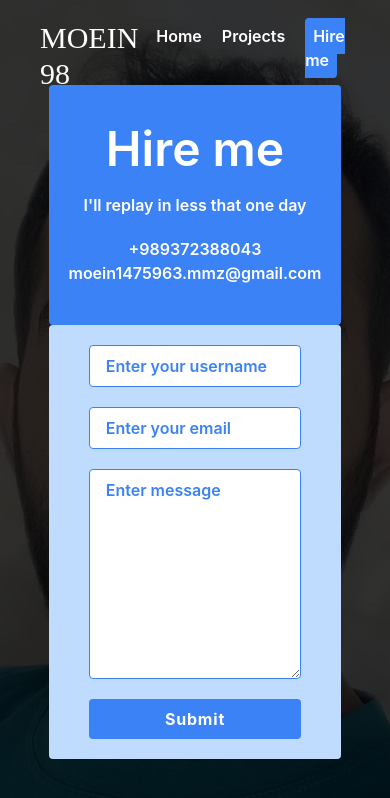
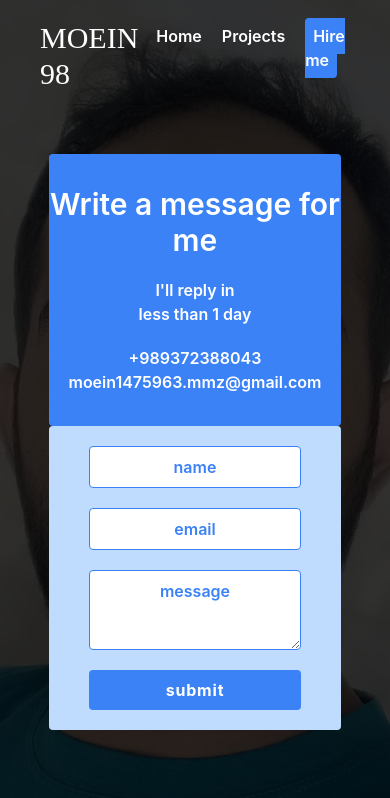
Before and after one commit to m-moein98/portfolio, a React (Create React App) app: page /hire in a window 390 px wide. Shown: the top 798 px of the page. Built offline with nearby package versions, Linux system fonts and the light colour scheme.

Commit message:
'size fix for responsive view'

```diff
--- a/src/components/Hire.js
+++ b/src/components/Hire.js
@@ -1,16 +1,18 @@
 import React from 'react'
+import is_iranian from "../region_check";
 
 const Hire = () => {
+  if(is_iranian){
     return (
-        <section className="showcase">
+      <section className="showcase sm:h-2/4">
       <div className="overlay flex flex-col items-center justify-center">
-          <div className="flex flex-col w-9/12 lg:w-auto lg:flex-row">
-            <div className="bg-blue-500 py-10 rounded lg:px-5 lg:pt-32">
-              <h2 className="text-white text-center text-5xl font-semibold mb-5 lg:text-7xl">
-                Hire me
+        <div className="flex flex-col w-9/12 lg:w-auto lg:flex-row pt-10">
+          <div className="bg-blue-500 py-8 rounded lg:px-5 lg:pt-16 sm:pt-1">
+            <h2 className="text-white text-center text-4xl font-semibold mb-5 lg:text-6xl">
+              برای من پیام بزار
             </h2>
-              <p className="text-white text-center text-md font-semibold mb-5 lg:text-4xl">
-                I'll replay in less that one day
+            <p className="text-white text-center text-md font-semibold mb-5 lg:text-4xl sm:text-base">
+              توی کمتر از یک روز<br/> باهاتون تماس میگیرم
             </p>
             <div className="text-white text-center font-semibold lg:text-1xl">
               <p>
@@ -29,32 +31,32 @@ const Hire = () => {
           >
             <input
               type="text"
-                name="username"
-                id="username"
-                placeholder="Enter your username"
+              name="name"
+              id="name"
+              placeholder="نام"
               required
-                className="py-2 px-4 mb-5 rounded border border-solid border-blue-500 text-blue-500 placeholder-blue-500 font-semibold"
+              className="text-center py-2 px-4 mb-5 rounded border border-solid border-blue-500 text-blue-500 placeholder-blue-500 font-semibold"
             />
             <input
-                type="email"
+              type="number"
               name="email"
               id="email"
-                placeholder="Enter your email"
+              placeholder="شماره تماس"
               required
-                className="py-2 px-4 mb-5 rounded border border-solid border-blue-500 text-blue-500 placeholder-blue-500 font-semibold"
+              className="text-center py-2 px-4 mb-5 rounded border border-solid border-blue-500 text-blue-500 placeholder-blue-500 font-semibold"
             />
             <textarea
               name="textarea"
               id="textarea"
               cols="30"
               rows="8"
-                placeholder="Enter message"
+              placeholder="پیام"
               required
-                className="py-2 px-4 mb-5 rounded border border-solid border-blue-500 text-blue-500 placeholder-blue-500 font-semibold"
+              className="h-20 lg:h-52 text-center md:resize-y sm:resize-y py-2 px-4 mb-5 rounded border border-solid border-blue-500 text-blue-500 placeholder-blue-500 font-semibold"
             ></textarea>
             <input
               type="submit"
-                value="Submit"
+              value="ارسال"
               className="bg-blue-500 text-white font-bold tracking-wider py-2 rounded cursor-pointer transition-all hover:bg-blue-800"
             />
           </form>
@@ -63,5 +65,69 @@ const Hire = () => {
     </section>
   )
   }
+  else{
+    return (
+      <section className="showcase sm:h-2/4">
+      <div className="overlay flex flex-col items-center justify-center">
+        <div className="flex flex-col w-9/12 h-9/12 lg:w-auto lg:flex-row pt-10">
+          <div className="bg-blue-500 py-8 rounded lg:px-5 lg:pt-16 sm:pt-1">
+            <h2 className="text-white text-center text-3xl font-semibold mb-5 lg:text-6xl">
+              Write a message for me
+            </h2>
+            <p className="text-white text-center text-md font-semibold mb-5 lg:text-4xl sm:text-base">
+              I'll reply in <br/> less than 1 day
+            </p>
+            <div className="text-white text-center font-semibold lg:text-1xl">
+              <p>
+                +989372388043
+              </p>
+              <p>
+                moein1475963.mmz@gmail.com
+              </p>
+            </div>
+          </div>
+
+          <form
+            name="Feedback form"
+            method="post"
+            className="flex flex-col bg-blue-200 py-5 px-10 rounded lg:w-7/12"
+          >
+            <input
+              type="text"
+              name="name"
+              id="name"
+              placeholder="name"
+              required
+              className="text-center py-2 px-4 mb-5 rounded border border-solid border-blue-500 text-blue-500 placeholder-blue-500 font-semibold"
+            />
+            <input
+              type="email"
+              name="email"
+              id="email"
+              placeholder="email"
+              required
+              className="text-center py-2 px-4 mb-5 rounded border border-solid border-blue-500 text-blue-500 placeholder-blue-500 font-semibold"
+            />
+            <textarea
+              name="textarea"
+              id="textarea"
+              cols="30"
+              rows="8"
+              placeholder="message"
+              required
+              className="h-20 lg:h-52 text-center md:resize-y sm:resize-y py-2 px-4 mb-5 rounded border border-solid border-blue-500 text-blue-500 placeholder-blue-500 font-semibold"
+            ></textarea>
+            <input
+              type="submit"
+              value="submit"
+              className="bg-blue-500 text-white font-bold tracking-wider py-2 rounded cursor-pointer transition-all hover:bg-blue-800"
+            />
+          </form>
+        </div>
+      </div>
+    </section>
+  )
+  }
+}
 
 export default Hire
--- a/src/index.css
+++ b/src/index.css
@@ -15,7 +15,6 @@ body {
 
 /* showcase */
 .showcase{
-  height : 100vx;
   background: url(assets/showcase.jpg) no-repeat center/cover;
 }
 .showcase .overlay{
```
Also changed, not shown: 2 other files (tests, documents, lock files or other folders). Lines whose indentation alone changed are shown as unchanged.
